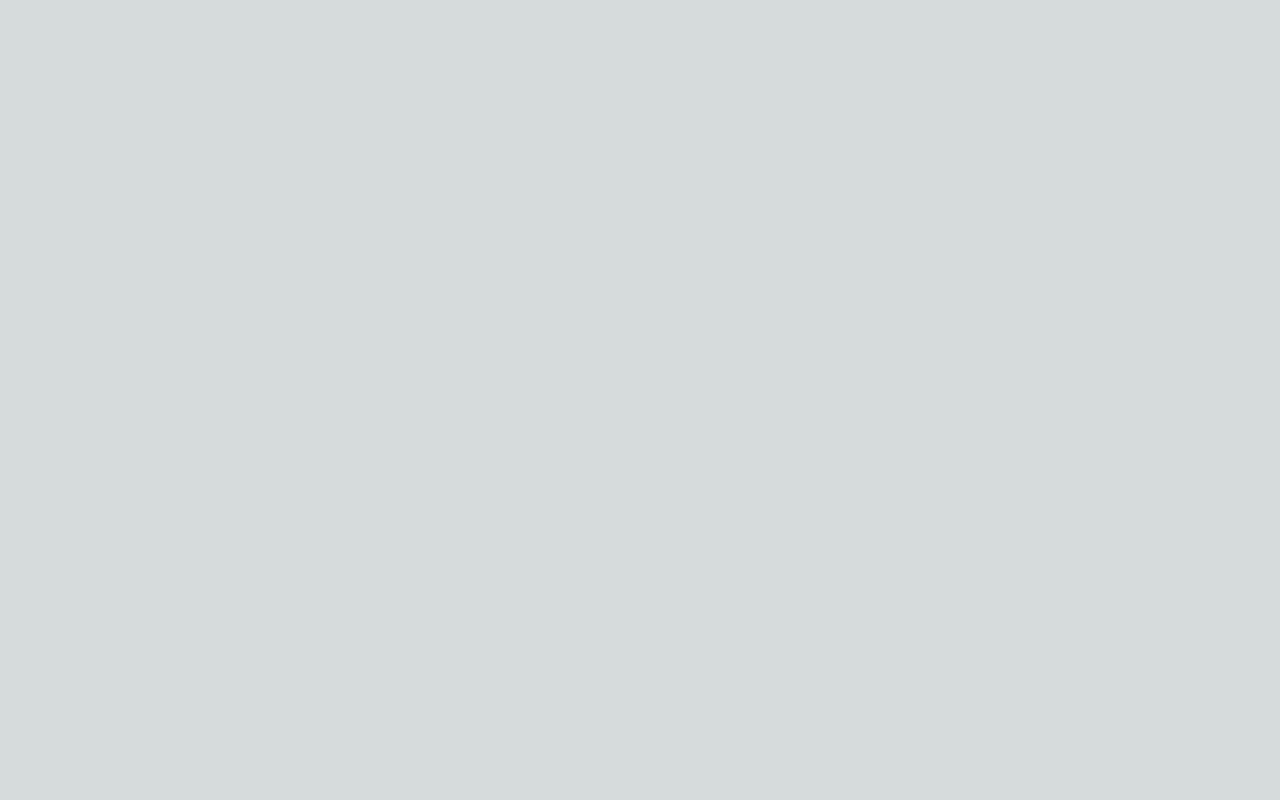
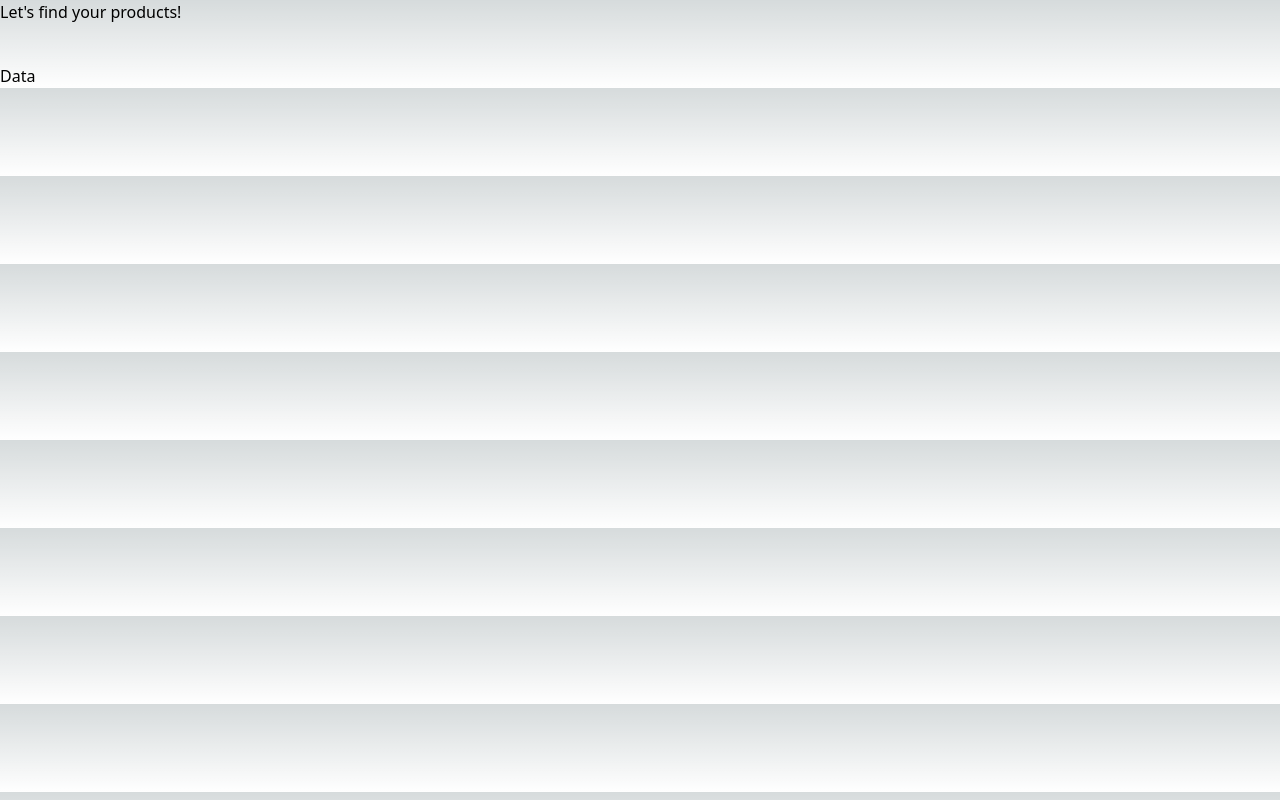
Before and after one commit to User-960/Project-online-shop, a Next.js app: page / in a window 1280 px wide. Built offline with nearby package versions, Linux system fonts and the light colour scheme.

Commit message:
feat: create component Home

```diff
--- /dev/null
+++ b/app/components/screens/home/Home.tsx
@@ -0,0 +1,27 @@
+import Head from 'next/head';
+import React from 'react';
+
+const Home: React.FC = () => {
+  return (
+    <>
+      <Head>
+        <title>Online Shop</title>
+        <meta name="description" content="Online shop" />
+        <meta name="viewport" content="width=device-width, initial-scale=1" />
+        <link rel="icon" href="/favicon.ico" />
+      </Head>
+
+      <div>
+        <div className='flex justify-between items-center mb-10'>
+          <h1>Let&apos;s find your products!</h1>
+        </div>
+
+        <div className='flex flex-wrap justify-between'>
+          Data
+        </div>
+      </div>
+    </>
+  )
+}
+
+export default Home;
--- a/pages/index.tsx
+++ b/pages/index.tsx
@@ -1,20 +1,8 @@
-import Head from 'next/head'
-import { Inter } from 'next/font/google'
+import { NextPage } from 'next';
+import Home from '@/app/components/screens/home/Home';
 
-const inter = Inter({ subsets: ['latin'] })
+const HomePage: NextPage = () => {
+  return <Home />
+}
 
-export default function Home() {
-  return (
-    <>
-      <Head>
-        <title>Create Next App</title>
-        <meta name="description" content="Generated by create next app" />
-        <meta name="viewport" content="width=device-width, initial-scale=1" />
-        <link rel="icon" href="/favicon.ico" />
-      </Head>
-      <main>
-
-      </main>
-    </>
-  )
-}
+export default HomePage;
```
